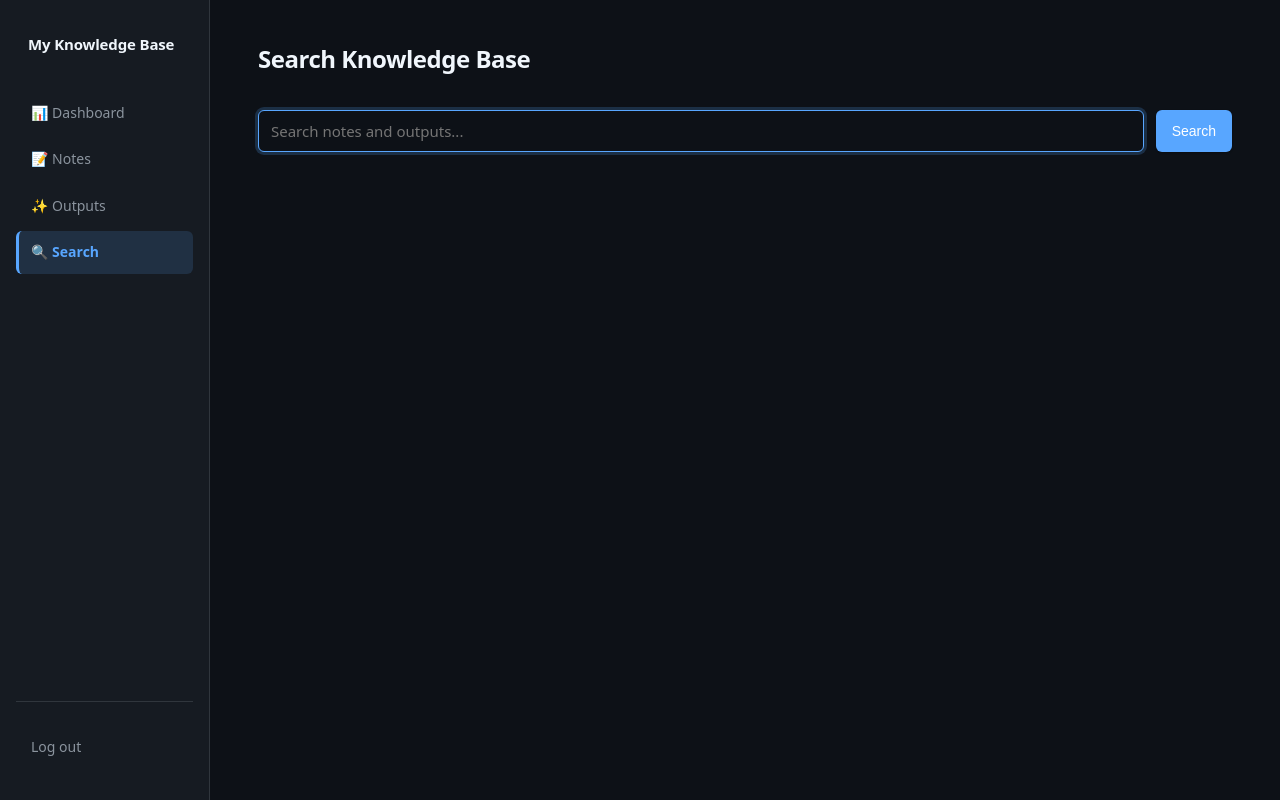
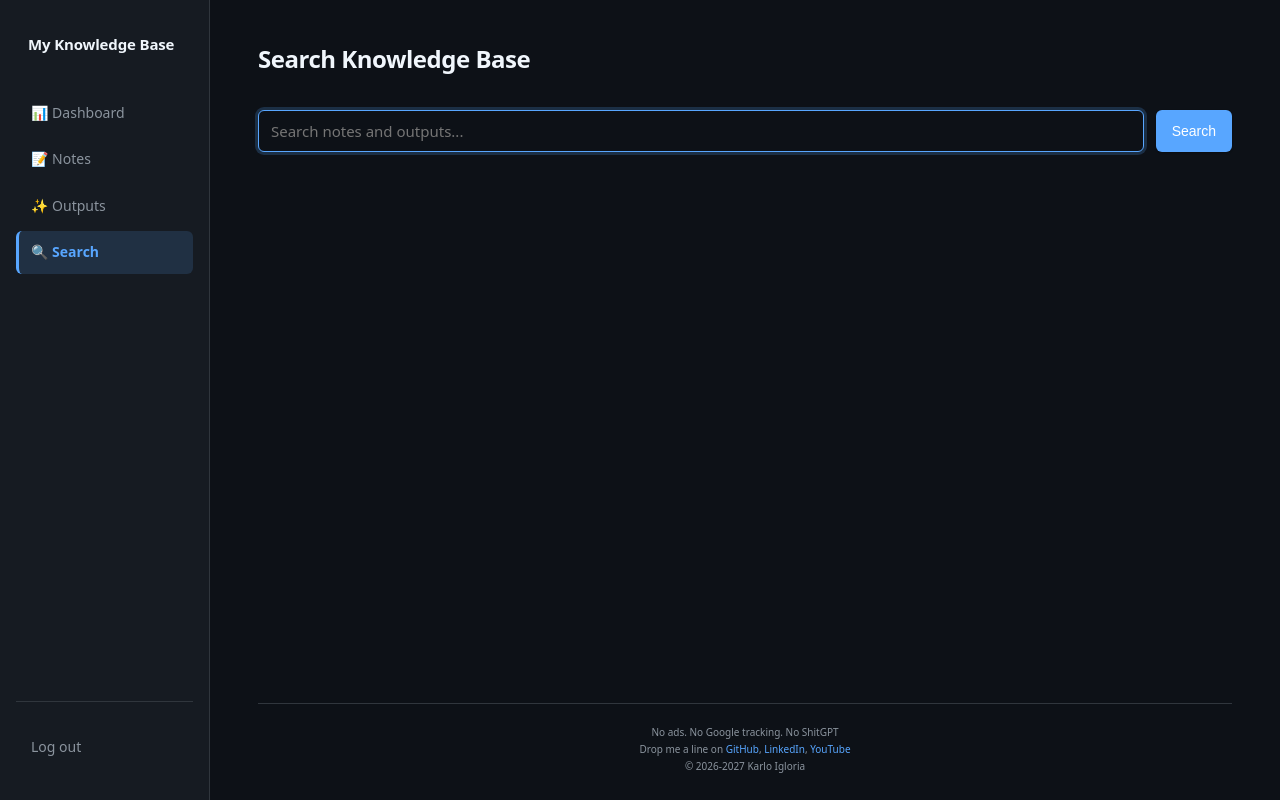
Before and after one commit to Karlo-I/notes_taking_app, a Flask app: page /search in a window 1280 px wide. Run offline with Flask 3, Linux system fonts and the light colour scheme; the visitor is signed in with stand-in values (Sample User, id 1).

Commit message:
feat: Add global footer and fix sidebar scrolling behavior

```diff
--- a/dashboard/src/App.tsx
+++ b/dashboard/src/App.tsx
@@ -103,7 +103,7 @@ function App() {
           <div style={{ fontSize: '12px', color: '#8b949e', marginTop: '4px' }}>{yearNotes} notes & {yearOutputs} outputs in {selectedYear}</div>
         </div>
         <div style={{ display: 'flex', gap: '8px', alignItems: 'flex-start' }}>
-          <div style={{ flex: 1, paddingTop: '10px', overflowX: 'auto' }}>
+          <div style={{ flex: 1, paddingTop: '8px', overflowX: 'auto' }}>
             <CalendarHeatmap
               startDate={new Date(`${selectedYear}-01-01`)}
               endDate={new Date(`${selectedYear}-12-31`)}
--- a/static/css/style.css
+++ b/static/css/style.css
@@ -51,6 +51,9 @@ main.main-content:has(h1:contains("Knowledge Base Analytics")) {
     display: flex;
     flex-direction: column;
     gap: 4px;
+    height: 100vh;       /* Locks height to the screen size */
+    position: sticky;    /* Keeps it in place while you scroll */
+    top: 0;              /* Anchors it to the very top */
 }
 
 .sidebar h2 {
@@ -88,10 +91,12 @@ main.main-content:has(h1:contains("Knowledge Base Analytics")) {
 
 /* --- Main Content --- */
 .main-content {
-    padding: 40px 48px;
+    padding: 40px 48px 6px 48px;
     max-width: 1200px;
     margin: 0 auto;
     width: 100%;
+    display: flex;
+    flex-direction: column;
 }
 
 h1, h2, h3 {
@@ -503,3 +508,44 @@ body.login-body {
     padding: 10px 16px;
     font-size: 15px;
 }
+
+/* --- Global Footer --- */
+.app-footer {
+    margin-top: auto;
+    padding: 20px 20px;
+    border-top: 1px solid var(--border-color);
+    text-align: center;
+}
+
+.footer-content {
+    max-width: 800px;
+    margin: 0 auto;
+}
+
+.footer-statement {
+    font-size: 10px;
+    font-weight: 500;
+    color: var(--text-secondary);
+    margin-bottom: 1px;
+}
+
+.footer-social {
+    font-size: 10px;
+    color: var(--text-secondary);
+    margin-bottom: 1px;
+}
+
+.footer-social a {
+    color: var(--primary);
+    text-decoration: none;
+}
+
+.footer-social a:hover {
+    text-decoration: underline;
+    color: var(--primary-hover);
+}
+
+.footer-copyright {
+    font-size: 10px;  /* Changed from 13px to match */
+    color: var(--text-secondary);
+}
--- a/templates/base.html
+++ b/templates/base.html
@@ -31,6 +31,25 @@
 
     <main class="main-content">
         {% block content %}{% endblock %}
+
+        <!-- Global Footer -->
+        <footer class="app-footer">
+            <div class="footer-content">
+                <div class="footer-statement">
+                    No ads. No Google tracking. No ShitGPT
+                </div>
+                <div class="footer-social">
+                    Drop me a line on
+                    <a href="https://github.com/Karlo-I" target="_blank" rel="noopener noreferrer">GitHub</a>,
+                    <a href="https://www.linkedin.com/in/karlo-igloria-455aa638" target="_blank" rel="noopener noreferrer">LinkedIn</a>,
+                    <a href="https://www.youtube.com/@atypicalnomad" target="_blank" rel="noopener noreferrer">YouTube</a>
+                </div>
+                <div class="footer-copyright">
+                    © 2026-2027 Karlo Igloria
+                </div>
+            </div>
+        </footer>
+
     </main>
 
     <!-- Global Modal Container -->
```
